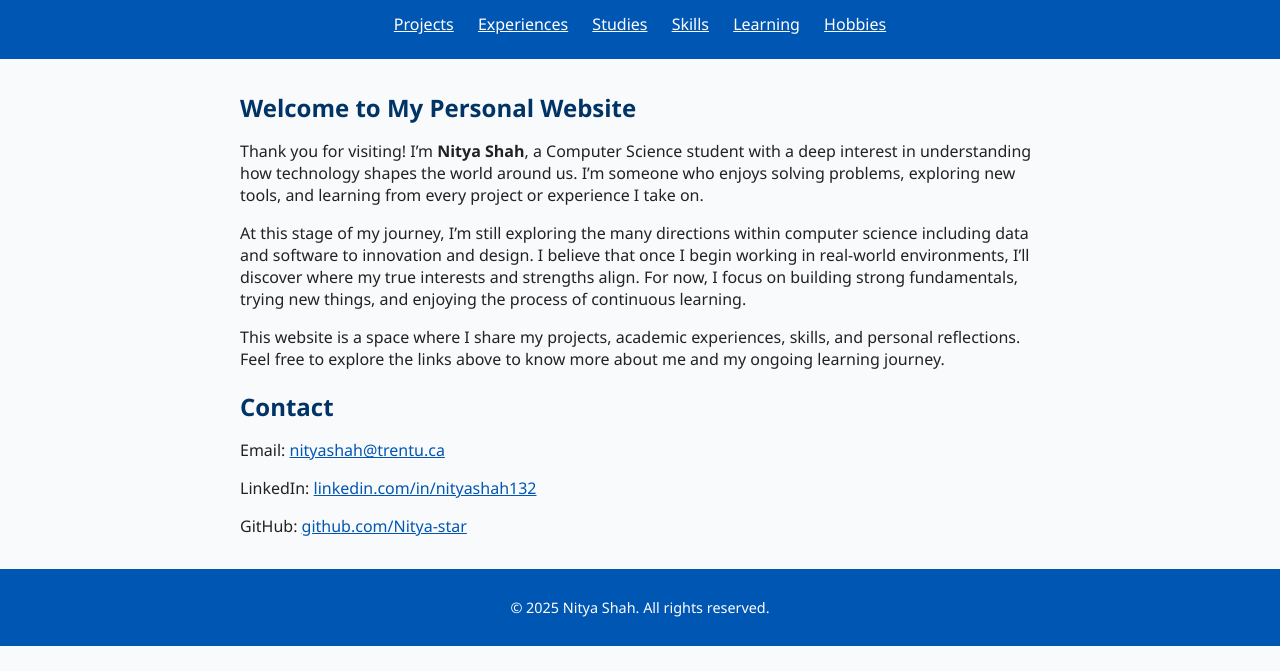
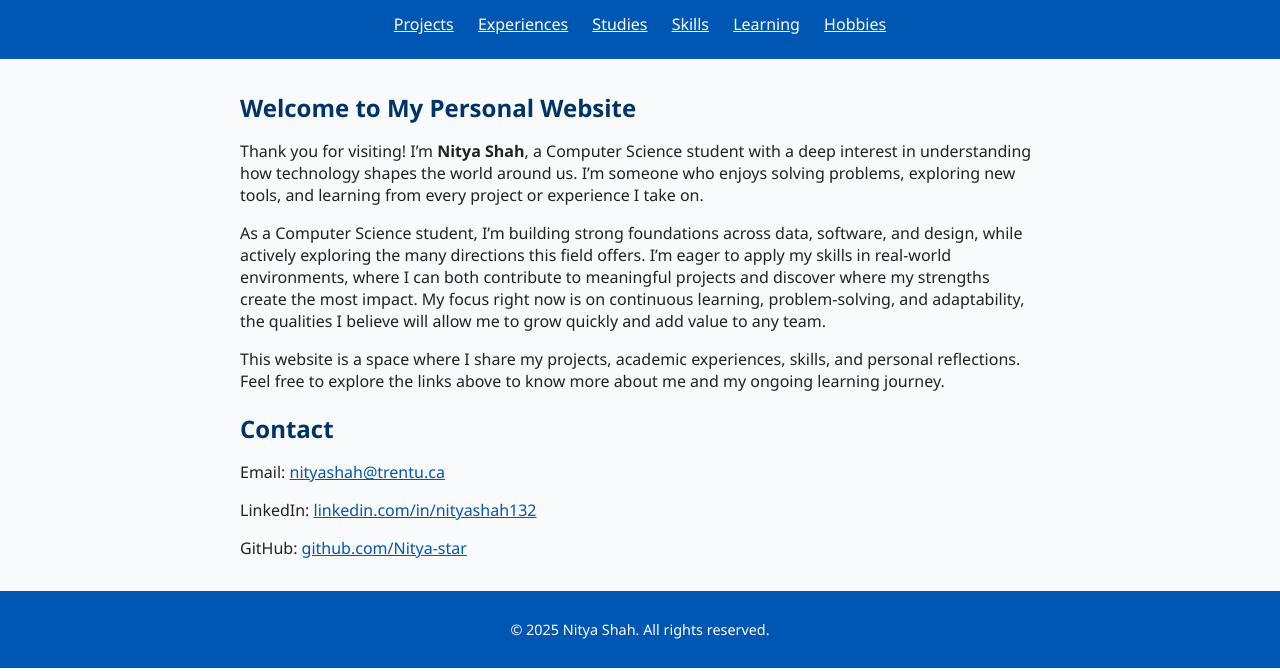
Before and after one commit to Nitya-star/Nitya-star.github.io, a plain HTML site: page index.html in a window 1280 px wide. Shown: the part 129-800 px from the top of the page. Drawn offline with Linux system fonts and the light colour scheme.

Commit message:
Made small change in index file

```diff
--- a/index.html
+++ b/index.html
@@ -32,12 +32,12 @@
                 experience I take on.
             </p>
             <p>
-                At this stage of my journey, I’m still exploring the many directions within computer science including data
-                and software to innovation and design.
-                I believe that once I begin working in real-world environments, I’ll discover where my true interests
-                and strengths align.
-                For now, I focus on building strong fundamentals, trying new things, and enjoying the process of
-                continuous learning.
+                As a Computer Science student, I’m building strong foundations across data, software, and design, while
+                actively exploring the many directions this field offers.
+                I’m eager to apply my skills in real-world environments, where I can both contribute to meaningful
+                projects and discover where my strengths create the most impact.
+                My focus right now is on continuous learning, problem-solving, and adaptability, the qualities I believe will
+                allow me to grow quickly and add value to any team.
             </p>
             <p>
                 This website is a space where I share my projects, academic experiences, skills, and personal
```
